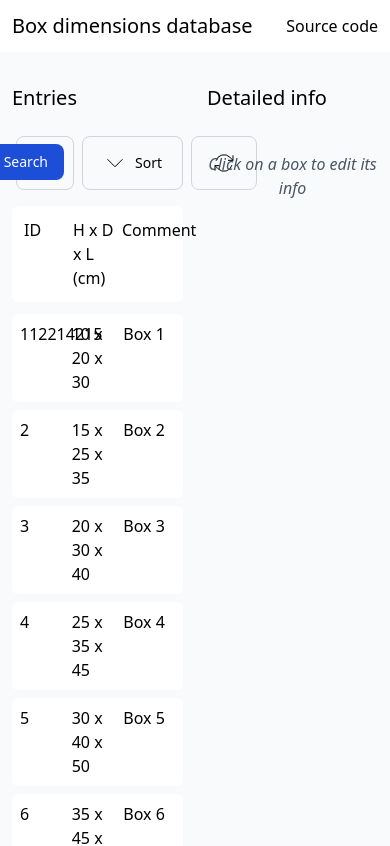
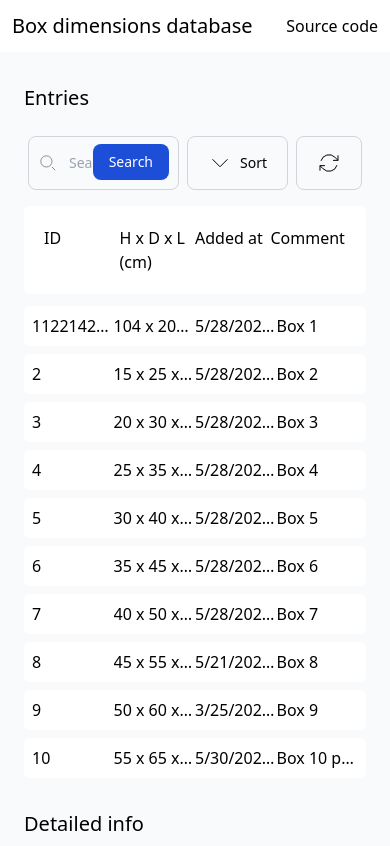
Before and after one commit to kristianka/boxdb-app, a React (Vite) app: page / in a window 390 px wide. Shown: the top 846 px of the page. Built offline with nearby package versions, Linux system fonts and the light colour scheme.

Commit message:
add addedAt and modifiedAt, make grids responsive on mobile

```diff
--- a/src/App.tsx
+++ b/src/App.tsx
@@ -6,28 +6,87 @@ import Search from "./components/Search";
 import BoxDetails from "./components/BoxDetails";
 import BoxList from "./components/BoxList";
 
-const boxes = [
+const boxes: Box[] = [
   {
-    id: "112214215",
-    height: 10,
-    depth: 20,
-    length: 30,
+    id: "1122142121444212415",
+    height: 104,
+    depth: 204,
+    length: 304,
     comment: "Box 1",
+    addedAt: "2024-05-28T09:49:59Z",
+    modifiedAt: "2024-05-28T10:49:59Z",
   },
-  { id: "2", height: 15, depth: 25, length: 35, comment: "Box 2" },
-  { id: "3", height: 20, depth: 30, length: 40, comment: "Box 3" },
-  { id: "4", height: 25, depth: 35, length: 45, comment: "Box 4" },
-  { id: "5", height: 30, depth: 40, length: 50, comment: "Box 5" },
-  { id: "6", height: 35, depth: 45, length: 55, comment: "Box 6" },
-  { id: "7", height: 40, depth: 50, length: 60, comment: "Box 7" },
-  { id: "8", height: 45, depth: 55, length: 65, comment: "Box 8" },
-  { id: "9", height: 50, depth: 60, length: 70, comment: "Box 9" },
+  {
+    id: "2",
+    height: 15,
+    depth: 25,
+    length: 35,
+    comment: "Box 2",
+    addedAt: "2024-05-28T09:49:59Z",
+  },
+  {
+    id: "3",
+    height: 20,
+    depth: 30,
+    length: 40,
+    comment: "Box 3",
+    addedAt: "2024-05-28T09:49:59Z",
+  },
+  {
+    id: "4",
+    height: 25,
+    depth: 35,
+    length: 45,
+    comment: "Box 4",
+    addedAt: "2024-05-28T09:49:59Z",
+  },
+  {
+    id: "5",
+    height: 30,
+    depth: 40,
+    length: 50,
+    comment: "Box 5",
+    addedAt: "2024-05-28T09:49:59Z",
+  },
+  {
+    id: "6",
+    height: 35,
+    depth: 45,
+    length: 55,
+    comment: "Box 6",
+    addedAt: "2024-05-28T09:49:59Z",
+  },
+  {
+    id: "7",
+    height: 40,
+    depth: 50,
+    length: 60,
+    comment: "Box 7",
+    addedAt: "2024-05-28T09:49:59Z",
+  },
+  {
+    id: "8",
+    height: 45,
+    depth: 55,
+    length: 65,
+    comment: "Box 8",
+    addedAt: "2024-05-21T14:45:55Z",
+  },
+  {
+    id: "9",
+    height: 50,
+    depth: 60,
+    length: 70,
+    comment: "Box 9",
+    addedAt: "2024-03-25T15:32:42Z",
+  },
   {
     id: "10",
     height: 55,
     depth: 65,
     length: 75,
     comment: "Box 10 pppppppppppppppppppppppppppppppppppppppppppppppp",
+    addedAt: "2024-05-30T09:42:52Z",
   },
 ];
 
@@ -36,13 +95,11 @@ function App() {
   return (
     <div className="flex min-h-screen flex-col bg-slate-50">
       <Header />
-      <div className="mt-5 grid grid-cols-2">
-        <div className="m-3">
+      <div className="m-3 mt-5 grid sm:grid-cols-1 md:grid-cols-3">
+        <div className="m-3 md:col-span-2">
           <h2 className="mb-5 text-xl">Entries</h2>
           <div className="mb-3 flex">
-            <div className="m-1 flex-grow">
-              <Search />
-            </div>
+            <Search />
             <button
               type="button"
               className="m-1 inline-flex items-center rounded-lg border border-gray-300 bg-gray-50 px-5 py-2.5 text-center text-sm font-medium hover:bg-gray-300"
@@ -75,16 +132,18 @@ function App() {
               </svg>
             </button>
           </div>
-          <div className="mb-3 grid grid-cols-3 rounded-md bg-white p-3">
+          <div className="mb-3 grid grid-cols-4 rounded-md bg-white p-5 md:grid-cols-5 md:p-3">
             <span>ID</span>
             <span>H x D x L (cm)</span>
+            <span>Added at</span>
+            <span className="hidden md:block">Modified at</span>
             <span>Comment</span>
           </div>
           {boxes.map((box) => (
             <BoxList key={box.id} box={box} setSelectedBox={setSelectedBox} />
           ))}
         </div>
-        <div className="m-3">
+        <div className="m-3 md:order-2">
           <h2 className="mb-5 text-xl">Detailed info</h2>
           {!selectedBox ? (
             <p className="mt-10 text-center italic text-gray-600">
--- a/src/components/BoxDetails.tsx
+++ b/src/components/BoxDetails.tsx
@@ -32,6 +32,7 @@ const BoxDetails = ({ box }: props) => {
       )
     ) {
       console.log("delete box");
+      // db call to delete box
     }
   };
 
@@ -89,6 +90,12 @@ const BoxDetails = ({ box }: props) => {
               </svg>
             </button>
           </div>
+        </div>
+        <div>
+          <p>Added at {new Date(box.addedAt).toLocaleString()}</p>
+          {box.modifiedAt && (
+            <p>Modified at {new Date(box.modifiedAt).toLocaleString()}</p>
+          )}{" "}
         </div>
         <form action="">
           <div className="mb-3">
--- a/src/components/BoxList.tsx
+++ b/src/components/BoxList.tsx
@@ -15,12 +15,23 @@ const BoxList = ({ box, setSelectedBox }: props) => {
     <button
       onClick={setSelected}
       className="mb-2 w-full rounded-md bg-white p-2 text-left hover:bg-gray-100"
+      title={box.comment}
     >
-      <div className="grid grid-cols-3">
-        <p>{box.id}</p>
-        <p>
+      <div className="grid grid-cols-4 md:grid-cols-5">
+        <p className="truncate">{box.id}</p>
+        <p className="truncate">
           {box.height} x {box.depth} x {box.length}
         </p>
+        <p className="truncate">{new Date(box.addedAt).toLocaleString()}</p>
+        <div className="hidden md:block">
+          {box.modifiedAt ? (
+            <p className="truncate">
+              {new Date(box.modifiedAt).toLocaleString()}
+            </p>
+          ) : (
+            <p className="truncate">Not modified</p>
+          )}
+        </div>
         <p className="truncate">{box.comment}</p>
       </div>
     </button>
--- a/src/components/Search.tsx
+++ b/src/components/Search.tsx
@@ -1,6 +1,6 @@
 const Search = () => {
   return (
-    <form className="max-w-md">
+    <form className="m-1">
       <label className="sr-only mb-2 text-sm font-medium text-gray-900">
         Search
       </label>
@@ -22,7 +22,7 @@ const Search = () => {
         <input
           type="search"
           id="default-search"
-          className="block w-full rounded-lg border border-gray-300 bg-gray-50 p-4 ps-10 text-sm text-gray-900 focus:border-blue-500 focus:ring-blue-500"
+          className="block w-full rounded-lg border border-gray-300 bg-gray-50 p-4 ps-10 text-sm text-gray-900"
           placeholder="Search by comment"
           required
         />
--- a/types.ts
+++ b/types.ts
@@ -4,4 +4,6 @@ export interface Box {
   depth: number;
   length: number;
   comment?: string;
+  addedAt: string;
+  modifiedAt?: string;
 }
```
